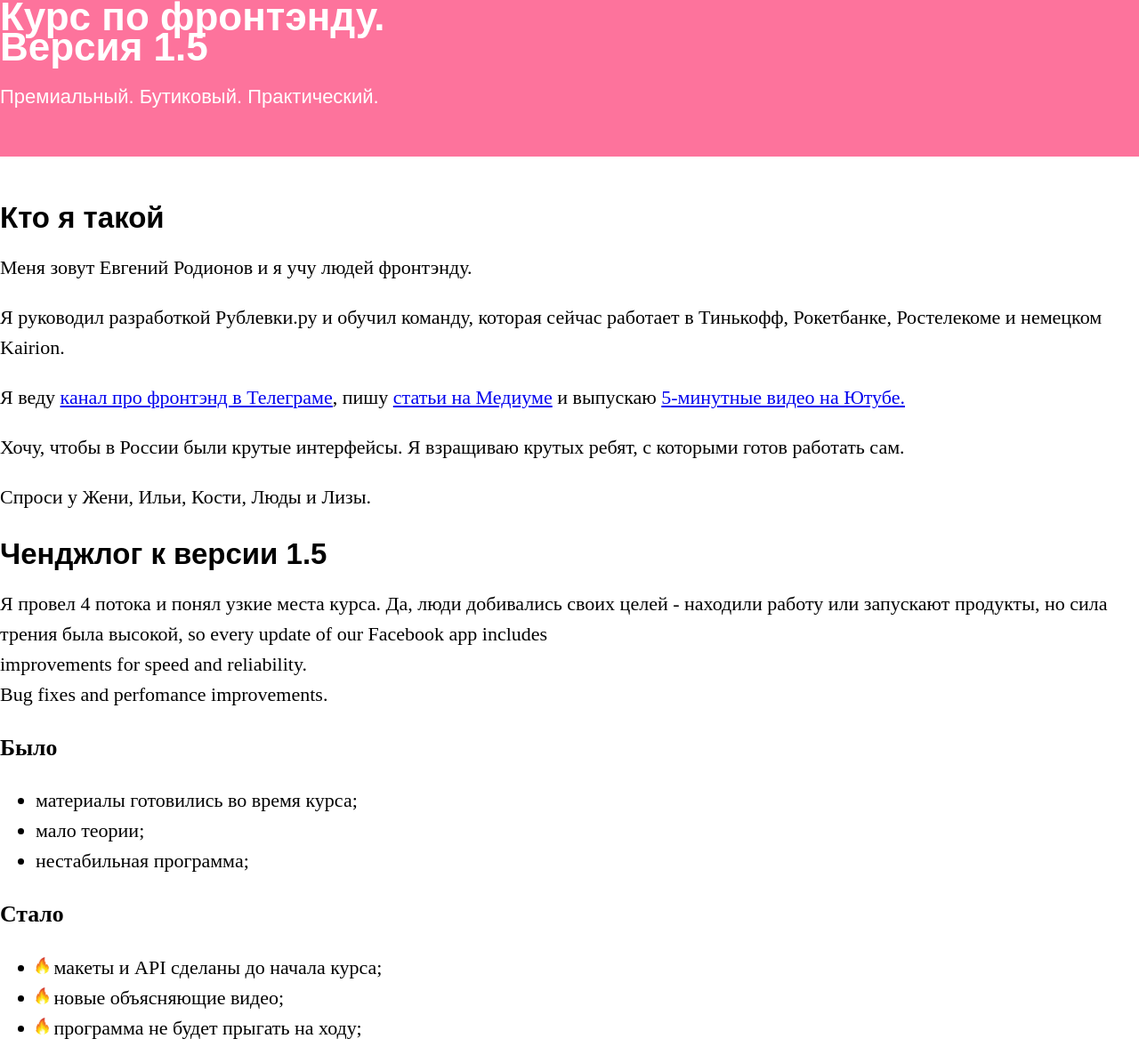
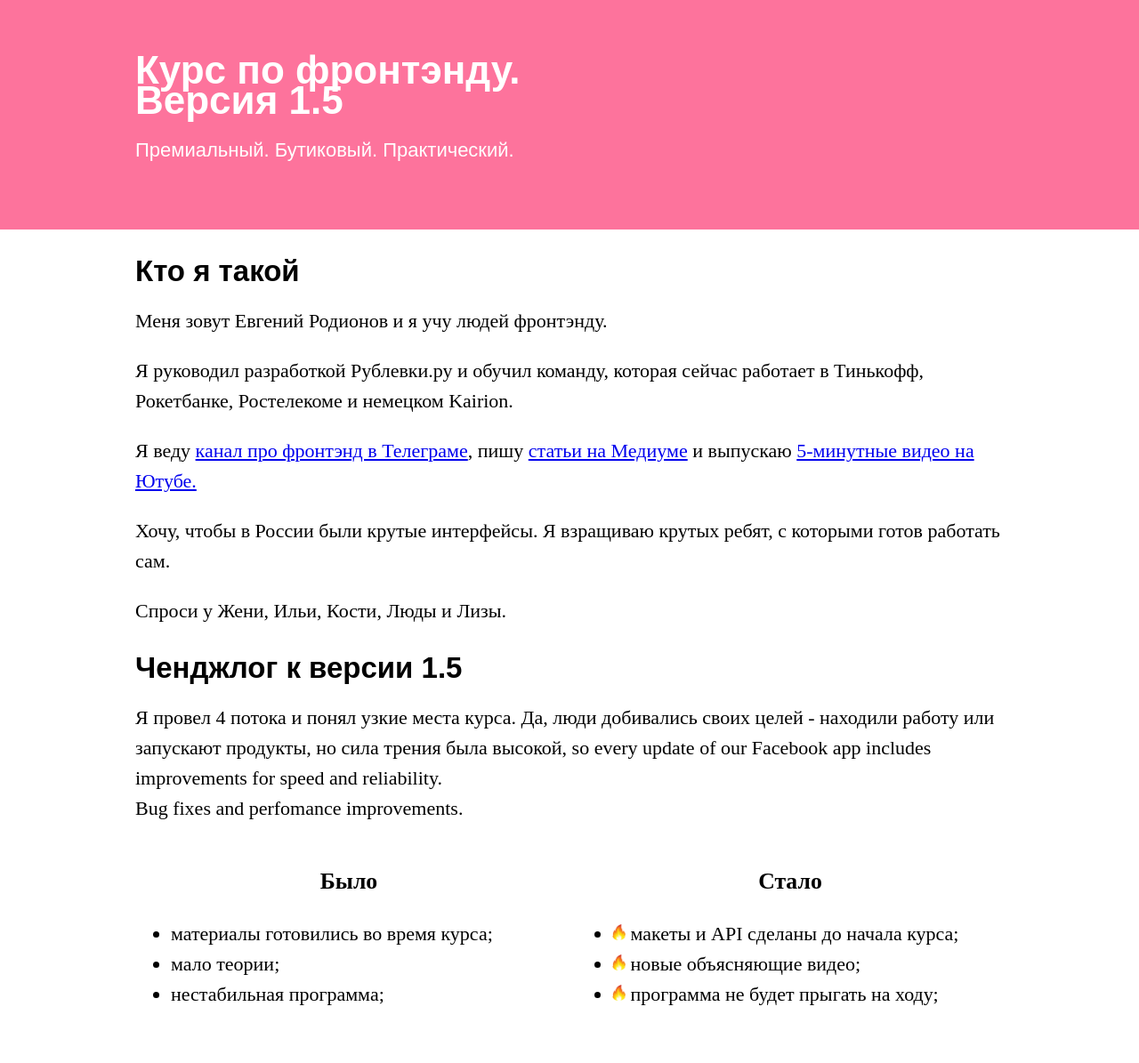
Before and after one commit to pavalex/verstka, a plain HTML site: page index.html in a window 1280 px wide. Shown: the part 102-1297 px from the top of the page at 89% size. After the commit the page ends 1259 px from the top, so only its background shows below. Drawn offline with Linux system fonts and the light colour scheme.

Commit message:
grid commit

```diff
--- /dev/null
+++ b/grid.css
@@ -0,0 +1,76 @@
+.container {
+    max-width: 976px;
+    margin: 0 auto;
+}
+
+.row {
+    display: flex;
+    flex-wrap: wrap;
+    margin-left: -8px;
+    margin-right: -8px;
+}
+
+.col-1,
+.col-2,
+.col-3,
+.col-4,
+.col-5,
+.col-6,
+.col-7,
+.col-8,
+.col-9,
+.col-10,
+.col-11,
+.col-12 {
+    padding-left: 8px;
+    padding-right: 8px;
+    box-sizing: border-box;
+}
+
+.col-1 {
+    flex-basis: 8.3333%;
+}
+
+.col-2 {
+    flex-basis: 16.6666%;
+}
+
+.col-3 {
+    flex-basis: 24.9999%;
+}
+
+.col-4 {
+    flex-basis: 33.3333%;
+}
+
+.col-5 {
+    flex-basis: 41.6665%;
+}
+
+.col-6 {
+    flex-basis: 49.9998%;
+}
+
+.col-7 {
+    flex-basis: 58.3331%;
+}
+
+.col-8 {
+    flex-basis: 66.6664%;
+}
+
+.col-9 {
+    flex-basis: 74.9997%;
+}
+
+.col-10 {
+    flex-basis: 83.3333%;
+}
+
+.col-11 {
+    flex-basis: 91.6663%;
+}
+
+.col-12 {
+    flex-basis: 100%;
+}
--- a/index.html
+++ b/index.html
@@ -7,20 +7,26 @@
     <meta http-equiv="X-UA-Compatible" content="ie=edge">
     <title>Курс по фронтэнду 1.5</title>
     <link rel="stylesheet" href="./normalize.css">
+    <link rel="stylesheet" href="./grid.css">
     <link rel="stylesheet" href="./style.css">
 </head>
 
 <body>
     <nav>
+        <div class="container">
             <a href="#whoami">Кто я такой</a>
+        </div>
     </nav>
     <header>
+        <div class="container">
             <h1>Курс по фронтэнду.
                 <br>Версия 1.5</h1>
             <p>Премиальный. Бутиковый. Практический.</p>
+        </div>
     </header>
 
     <main>
+        <div class="container">
             <section id="whoami">
                 <h2>Кто я такой</h2>
 
@@ -45,14 +51,17 @@
                     <br> Bug fixes and perfomance improvements.
                 </p>
 
-
-            <h3>Было</h3>
+                <div class="row">
+                    <div class="col-6">
+                        <h3 class="center">Было</h3>
                         <ul>
                             <li>материалы готовились во время курса;</li>
                             <li>мало теории;</li>
                             <li>нестабильная программа;</li>
                         </ul>
-            <h3>Стало</h3>
+                    </div>
+                    <div class="col-6">
+                        <h3 class="center">Стало</h3>
                         <ul>
                             <li>
                                 <img src="img/fire.png" alt="fire" width="15"> макеты и API сделаны до начала курса;</li>
@@ -61,8 +70,15 @@
                             <li>
                                 <img src="img/fire.png" alt="fire" width="15"> программа не будет прыгать на ходу;</li>
                         </ul>
+                    </div>
+                </div>
+
+
+
             </section>
     </main>
+    </div>
+
 </body>
 
 </html>
--- a/style.css
+++ b/style.css
@@ -10,6 +10,10 @@ nav {
     font-family: Arial, sans-serif;
 }
 
+header {
+    padding: 100px 0px 50px;
+}
+
 h1,
 h2 {
     font-family: Arial, sans-serif;
@@ -17,10 +21,6 @@ h2 {
     padding-top: 30px;
 }
 
-h1 {
-    padding-top: 70px;
+.center {
+    text-align: center;
 }
-
-header p {
-    padding-bottom: 50px;
-}
```
Lines whose indentation alone changed are shown as unchanged.
